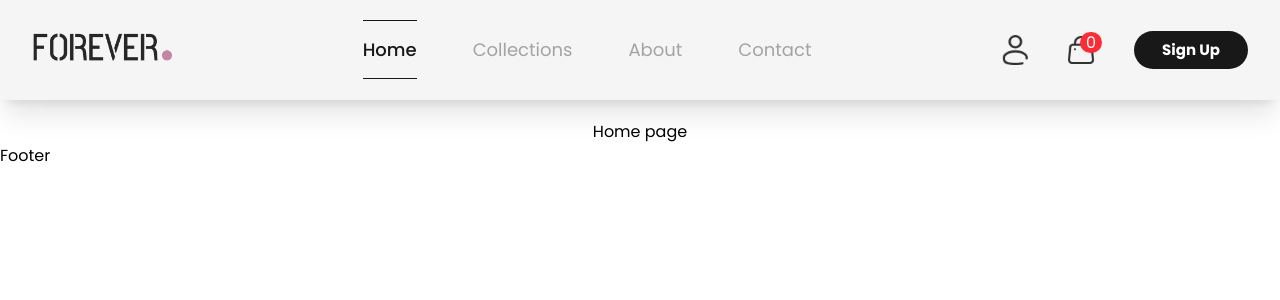
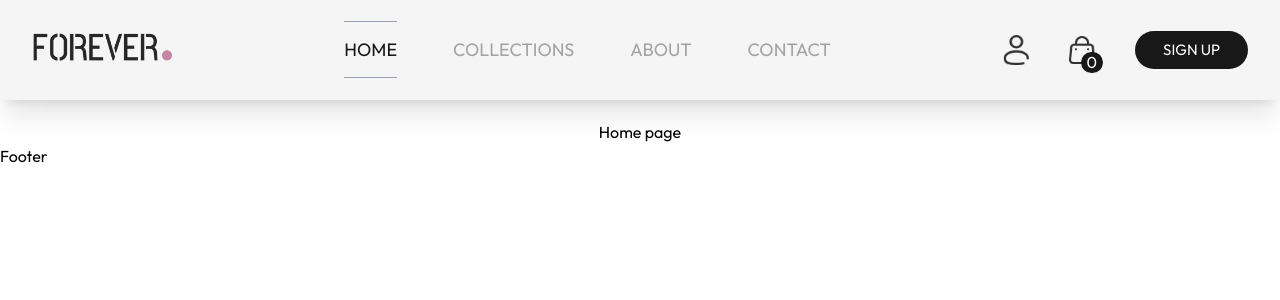
Before and after one commit to VannetNang/online-shopping, a React (Vite) app in the folder Front-end/: page / in a window 1280 px wide. Shown: the top 300 px of the page. Built offline with nearby package versions, Linux system fonts and the light colour scheme.

Commit message:
Done finalizing Navbar

```diff
--- a/Front-end/src/elements/BottomBar.jsx
+++ b/Front-end/src/elements/BottomBar.jsx
@@ -16,7 +16,7 @@ const BottomBar = () => {
         onClick={() => setNavActive("home")}
       >
         <img src={assets.home} alt="Home" width={23} />
-        <span>Home</span>
+        <span>HOME</span>
       </NavLink>
 
       <NavLink
@@ -27,7 +27,7 @@ const BottomBar = () => {
         onClick={() => setNavActive("collection")}
       >
         <img src={assets.collection} alt="Collection" width={26} />
-        <span>Collections</span>
+        <span>COLLECTIONS</span>
       </NavLink>
 
       <NavLink
@@ -38,7 +38,7 @@ const BottomBar = () => {
         onClick={() => setNavActive("about")}
       >
         <img src={assets.about_us} alt="About Us" width={28} />
-        <span>About</span>
+        <span>ABOUT</span>
       </NavLink>
 
       <NavLink
@@ -49,7 +49,7 @@ const BottomBar = () => {
         onClick={() => setNavActive("contact")}
       >
         <img src={assets.contact_us} alt="Contact Us" width={26} />
-        <span>Contact</span>
+        <span>CONTACT</span>
       </NavLink>
     </div>
   );
--- a/Front-end/src/elements/CollectionBar.jsx
+++ b/Front-end/src/elements/CollectionBar.jsx
@@ -6,7 +6,7 @@ const CollectionBar = () => {
   const { navActive, setNavActive } = useContext(GlobalState);
 
   return (
-    <ul className="hidden md:flex-center md:gap-[2.5rem] lg:gap-[3.5rem] md:text-sm lg:text-lg text-[#A3A3A3]">
+    <ul className="hidden md:flex-center md:gap-[2.5rem] lg:gap-[3.5rem] md:text-sm lg:text-lg text-light-gray">
       <li>
         <NavLink
           to="/"
@@ -14,7 +14,7 @@ const CollectionBar = () => {
             `${isActive ? "nav-text" : "nav-text-hover"}`
           }
         >
-          <span>Home</span>
+          <span>HOME</span>
         </NavLink>
       </li>
 
@@ -26,7 +26,7 @@ const CollectionBar = () => {
             `${isActive ? "nav-text" : "nav-text-hover"}`
           }
         >
-          <span>Collections</span>
+          <span>COLLECTIONS</span>
         </NavLink>
       </li>
 
@@ -38,7 +38,7 @@ const CollectionBar = () => {
             `${isActive ? "nav-text" : "nav-text-hover"}`
           }
         >
-          <span>About</span>
+          <span>ABOUT</span>
         </NavLink>
       </li>
 
@@ -50,7 +50,7 @@ const CollectionBar = () => {
             `${isActive ? "nav-text" : "nav-text-hover"}`
           }
         >
-          <span>Contact</span>
+          <span>CONTACT</span>
         </NavLink>
       </li>
     </ul>
--- a/Front-end/src/elements/RightBar.jsx
+++ b/Front-end/src/elements/RightBar.jsx
@@ -6,25 +6,44 @@ const RightBar = () => {
 
   return (
     <section className="flex-center gap-6 md:gap-8 lg:gap-10 pr-3">
-      <img
-        src={assets.profile_icon}
-        alt="Profile Icon"
-        className="w-[20px] lg:w-[26px]"
-      />
+      <div className="relative group cursor-pointer">
+        <img
+          src={assets.profile_icon}
+          alt="Profile Icon"
+          className="w-[20px] lg:w-[26px]"
+        />
 
-      <div className="relative">
+        {/* Dropdown Menu */}
+        <div className="hidden group-hover:flex flex-col absolute top-5 right-0 gap-4 lg:gap-6 w-34 py-3 px-3 border bg-slate-100 rounded-lg text-light-gray z-10">
+          <p
+            className="cursor-pointer hover:text-black"
+            onClick={() => navigate("/profile")}
+          >
+            MY PROFILE
+          </p>
+          <p
+            className="cursor-pointer hover:text-black"
+            onClick={() => navigate("/order")}
+          >
+            ORDERS
+          </p>
+          <p className="cursor-pointer hover:text-black">LOGOUT</p>
+        </div>
+      </div>
+
+      <div className="relative cursor-pointer">
         <img
           src={assets.cart_icon}
           alt="Cart Icon"
           className="w-[20px] lg:w-[26px]"
         />
-        <span className="absolute -top-1 -right-2 bg-red text-white text-xs rounded-full px-1.5 lg:text-[16px]">
+        <span className="absolute top-4 -right-2 bg-black text-white text-xs rounded-full px-1.5 lg:text-[16px]">
           0
         </span>
       </div>
 
       <button className="button" onClick={() => navigate("/sign-up")}>
-        Sign Up
+        SIGN UP
       </button>
     </section>
   );
--- a/Front-end/src/index.css
+++ b/Front-end/src/index.css
@@ -1,8 +1,10 @@
-@import url("https://fonts.googleapis.com/css2?family=Inter:ital,opsz,wght@0,14..32,100..900;1,14..32,100..900&family=Poppins:ital,wght@0,100;0,200;0,300;0,400;0,500;0,600;0,700;0,800;0,900;1,100;1,200;1,300;1,400;1,500;1,600;1,700;1,800;1,900&display=swap");
+@import url("https://fonts.googleapis.com/css2?family=Outfit:wght@100..900&family=Prata&display=swap");
 @import "tailwindcss";
 
 * {
-  font-family: "Poppins";
+  font-family: "Outfit", sans-serif;
+  font-optical-sizing: auto;
+  font-weight: 400;
 }
 
 @theme {
@@ -10,6 +12,7 @@
   --color-dark-gray: #444447;
   --color-gray: #f5f5f5;
   --color-red: #fb2c36;
+  --color-light-gray: #a3a3a3;
 }
 
 @utility transition-all {
@@ -43,11 +46,11 @@
   }
 
   .nav-text {
-    @apply border-y-1 py-4 font-[500] text-black;
+    @apply border-y-1 py-4 font-[500] text-black border-gray-400 w-1/2;
   }
 
   .nav-text-hover {
-    @apply hover:border-y-1 py-4 hover:font-[500] transition-all hover:text-black;
+    @apply hover:border-y-1 py-4 hover:font-[500] transition-all border-gray-400 hover:text-black w-1/2;
   }
 }
 
--- a/Front-end/src/main.jsx
+++ b/Front-end/src/main.jsx
@@ -33,10 +33,11 @@ const router = createBrowserRouter(
         element={<ProductDetail />}
         errorElement={<Error />}
       />
-      <Route path="/order/:id" element={<Order />} errorElement={<Error />} />
+      <Route path="/order" element={<Order />} />
 
       <Route path="/sign-up" element={<SignUp />} />
       <Route path="/sign-in" element={<SignIn />} />
+
       // Error handling router | Not Found page
       <Route path="*" element={<NotFound />} />
     </Route>
```
